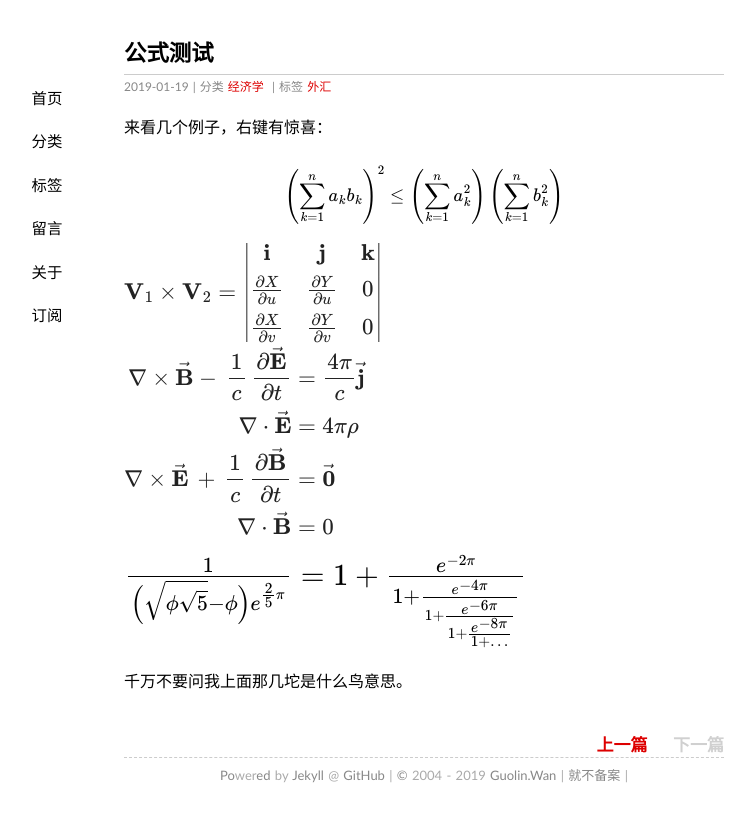
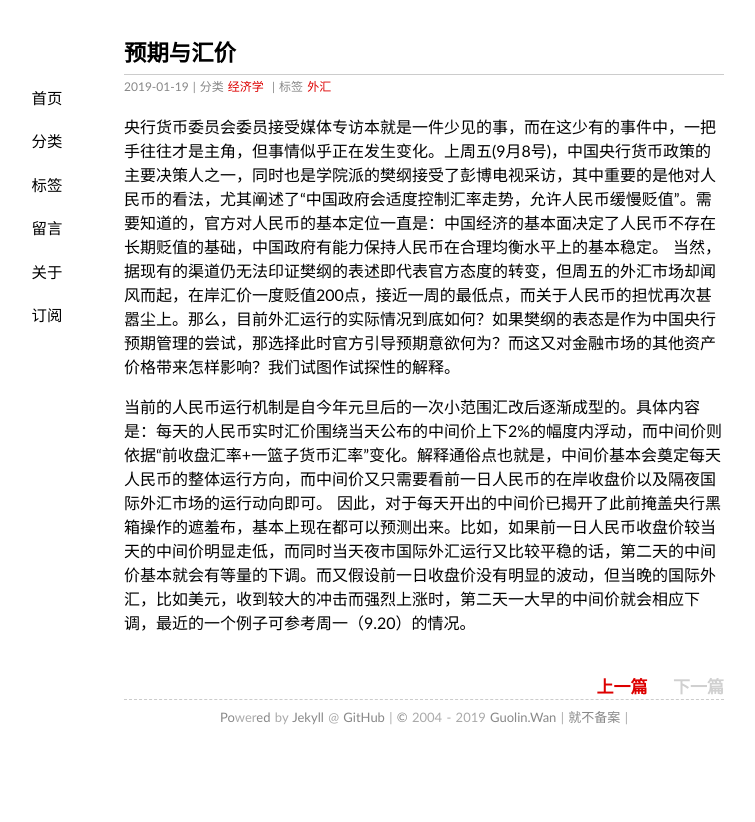
Before and after one commit to wuyy2007/wanguolin.github.io, a Jekyll site: the page built from _posts/2019-01-19-privatepaper.md, in a window 1280 px wide. Shown: the top 822 px of the page, without its empty margins (216-971 px from the left). Built offline with Jekyll 4.4.1, drawn with Linux system fonts in a browser that asks for light colours; some web fonts are replaced; formulas are drawn with MathJax 3; comment, search, counter and statistics services are not loaded.

Commit message:
Update 2019-01-19-privatepaper.md

```diff
--- a/_posts/2019-01-19-privatepaper.md
+++ b/_posts/2019-01-19-privatepaper.md
@@ -1,24 +1,15 @@
 ---
 layout: post
-title: "公式测试"
+title: "预期与汇价"
 description: ""
 category: 经济学
 tags: [外汇]
 ---
 {% include JB/setup %}
 
-来看几个例子，右键有惊喜：
-
-$$ \left( \sum_{k=1}^n a_k b_k \right)^2 \leq \left( \sum_{k=1}^n a_k^2 \right) \left( \sum_{k=1}^n b_k^2 \right)  $$
+央行货币委员会委员接受媒体专访本就是一件少见的事，而在这少有的事件中，一把手往往才是主角，但事情似乎正在发生变化。上周五(9月8号)，中国央行货币政策的主要决策人之一，同时也是学院派的樊纲接受了彭博电视采访，其中重要的是他对人民币的看法，尤其阐述了“中国政府会适度控制汇率走势，允许人民币缓慢贬值”。需要知道的，官方对人民币的基本定位一直是：中国经济的基本面决定了人民币不存在长期贬值的基础，中国政府有能力保持人民币在合理均衡水平上的基本稳定。
+当然，据现有的渠道仍无法印证樊纲的表述即代表官方态度的转变，但周五的外汇市场却闻风而起，在岸汇价一度贬值200点，接近一周的最低点，而关于人民币的担忧再次甚嚣尘上。那么，目前外汇运行的实际情况到底如何？如果樊纲的表态是作为中国央行预期管理的尝试，那选择此时官方引导预期意欲何为？而这又对金融市场的其他资产价格带来怎样影响？我们试图作试探性的解释。
 
 
-### $$ \mathbf{V}_1 \times \mathbf{V}_2 =  \begin{vmatrix}\mathbf{i} & \mathbf{j} & \mathbf{k} \\\frac{\partial X}{\partial u} &  \frac{\partial Y}{\partial u} & 0 \\\frac{\partial X}{\partial v} &  \frac{\partial Y}{\partial v} & 0\end{vmatrix} $$
-
-
-### $$ \begin{aligned} \nabla \times \vec{\mathbf{B}} -\, \frac1c\, \frac{\partial\vec{\mathbf{E}}}{\partial t} & = \frac{4\pi}{c}\vec{\mathbf{j}} \\   \nabla \cdot \vec{\mathbf{E}} & = 4 \pi \rho \\\nabla \times \vec{\mathbf{E}}\, +\, \frac1c\, \frac{\partial\vec{\mathbf{B}}}{\partial t} & = \vec{\mathbf{0}} \\\nabla \cdot \vec{\mathbf{B}} & = 0 \end{aligned} $$
-
-
-# $$ \frac{1}{\Bigl(\sqrt{\phi \sqrt{5}}-\phi\Bigr) e^{\frac25 \pi}} = 1+\frac{e^{-2\pi}} {1+\frac{e^{-4\pi}} {1+\frac{e^{-6\pi}} {1+\frac{e^{-8\pi}} {1+\ldots} } } } $$
-
-
-千万不要问我上面那几坨是什么鸟意思。
+当前的人民币运行机制是自今年元旦后的一次小范围汇改后逐渐成型的。具体内容是：每天的人民币实时汇价围绕当天公布的中间价上下2%的幅度内浮动，而中间价则依据“前收盘汇率+一篮子货币汇率”变化。解释通俗点也就是，中间价基本会奠定每天人民币的整体运行方向，而中间价又只需要看前一日人民币的在岸收盘价以及隔夜国际外汇市场的运行动向即可。
+因此，对于每天开出的中间价已揭开了此前掩盖央行黑箱操作的遮羞布，基本上现在都可以预测出来。比如，如果前一日人民币收盘价较当天的中间价明显走低，而同时当天夜市国际外汇运行又比较平稳的话，第二天的中间价基本就会有等量的下调。而又假设前一日收盘价没有明显的波动，但当晚的国际外汇，比如美元，收到较大的冲击而强烈上涨时，第二天一大早的中间价就会相应下调，最近的一个例子可参考周一（9.20）的情况。
```
